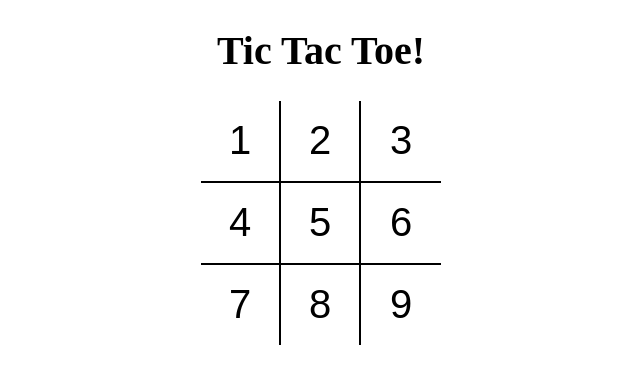
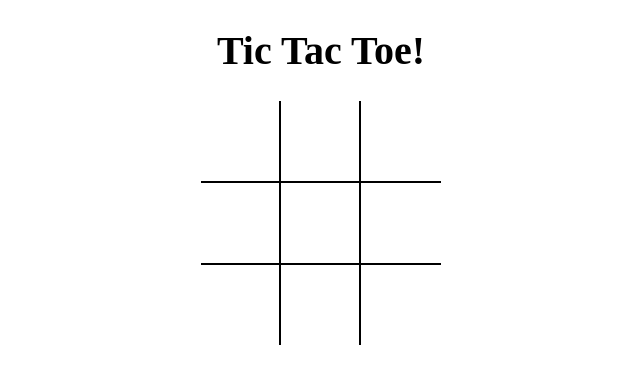
Before and after one commit to deepak5204/tictactoe, a React (Vite) app: page / in a window 1280 px wide. Shown: the top 384 px of the page, without its empty margins (319-959 px from the left). Built offline with nearby package versions, Linux system fonts and the light colour scheme.

Commit message:
add board of tictactoe

```diff
--- a/src/App.jsx
+++ b/src/App.jsx
@@ -1,12 +1,12 @@
 import React from "react";
-import Bord from "./components/Board";
+import Board from "./components/Board";
 import "./styles/root.scss"
 const App = () =>{
 
   return (
     <div className="app">
       <h1>Tic Tac Toe!</h1>
-      <Bord />
+      <Board />
     </div>
   )
 }
--- a/src/components/Board.jsx
+++ b/src/components/Board.jsx
@@ -1,26 +1,52 @@
-import React from 'react'
-import Square from './Square'
+import React, { useState } from 'react';
+import Square from './Square';
 
-const Bord = () => {
+const Board = () => {
+  const [board, setBoard] = useState(Array(9).fill(null));
+  const[isXNext, setIsXNext] = useState(false)
+
+  const handleSquareClick = position => {
+    if(board[position]){
+      return;
+    }
+    setBoard( (prev) =>{
+      return prev.map((square, pos) =>{
+        if(pos === position){
+          return isXNext ? 'X': 'O';
+        }
+        return square;
+      })
+    })
+    setIsXNext((prev) => !prev)
+  };
+
+  const renderSquare = position => {
+    return (
+      <Square
+        value={board[position]}
+        onClick={() => handleSquareClick(position)}
+      />
+    );
+  };
+
   return (
-    <div className='board'>
-      <div className='board-row'>
-        <Square value={1} />
-        <Square value={2} />
-        <Square value={3} />
+    <div className="board">
+      <div className="board-row">
+        {renderSquare(0)}
+        {renderSquare(1)}
+        {renderSquare(2)}
       </div>
-      <div className='board-row'>
-        <Square value={4} />
-        <Square value={5} />
-        <Square value={6} />
+      <div className="board-row">
+        {renderSquare(3)}
+        {renderSquare(4)}
+        {renderSquare(5)}
       </div>
-      <div className='board-row'>
-        <Square value={7} />
-        <Square value={8} />
-        <Square value={9} />
+      <div className="board-row">
+        {renderSquare(6)}
+        {renderSquare(7)}
+        {renderSquare(8)}
       </div>
     </div>
-  )
-}
-
-export default Bord
+  );
+};
+export default Board;
--- a/src/components/Square.jsx
+++ b/src/components/Square.jsx
@@ -1,7 +1,13 @@
 import React from 'react'
 
-const Square = ({value}) => {
-  return <button type="button" className='square'>{value}</button>
+const Square = ({value, onClick}) => {
+  return (
+    <button type="button" className='square'
+      onClick = {onClick}
+     >
+      {value}
+     </button>
+  )
 }
 
-export default Square
+export default Square;
```
Also changed, not shown: 1 other file (tests, documents, lock files or other folders).
